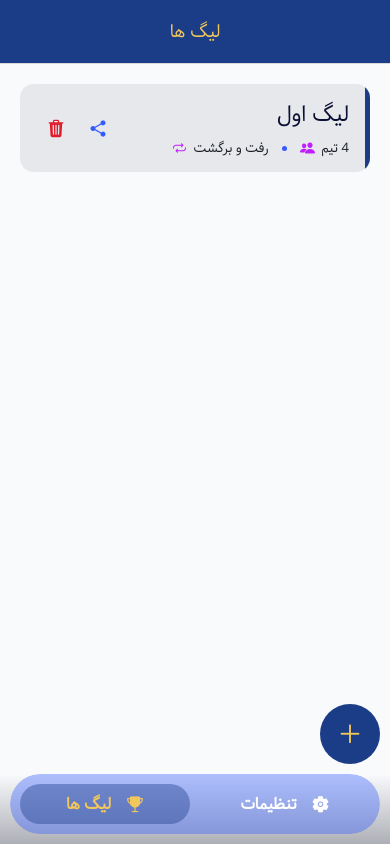
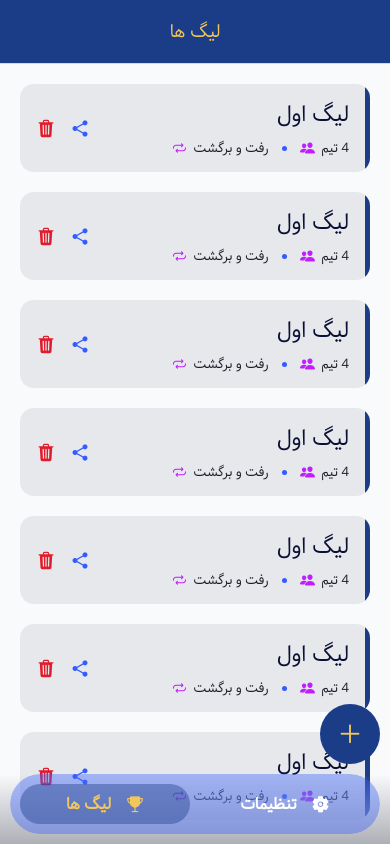
Before and after one commit to hamedghaaderi/League-builder, a React Native app: screen /LeagueList in a window 390 px wide. Built offline with nearby package versions, Linux system fonts and the light colour scheme.

Commit message:
fix: add keyExtractor to flatlist. also fix league item structure & remove pressed styles to handle them later.

```diff
--- a/components/leagues/league-item.js
+++ b/components/leagues/league-item.js
@@ -4,14 +4,10 @@ import { Ionicons } from "@expo/vector-icons";
 
 const LeagueItem = ({ league }) => {
   return (
-    <Pressable
-      style={({ pressed }) => [
-        styles.container,
-        pressed && { transform: [{ scale: 0.98 }], opacity: 0.9 },
-      ]}
-    >
+    <Pressable style={styles.container}>
       <View style={styles.rightBar} />
       <View style={styles.content}>
+        <View style={styles.informations}>
           <Text style={styles.title}>لیگ اول</Text>
           <View style={styles.detailsRow}>
             <View style={styles.detailItem}>
@@ -40,10 +36,6 @@ const LeagueItem = ({ league }) => {
             onPress={(e) => {
               e.stopPropagation();
             }}
-          style={({ pressed }) => [
-            styles.iconButton,
-            pressed && { opacity: 0.5 },
-          ]}
           >
             <Ionicons
               name="share-social"
@@ -55,13 +47,10 @@ const LeagueItem = ({ league }) => {
             onPress={(e) => {
               e.stopPropagation();
             }}
-          style={({ pressed }) => [
-            styles.iconButton,
-            pressed && { opacity: 0.5 },
-          ]}
           >
             <Ionicons name="trash" size={20} color={GlobalStyles.colors.red} />
           </Pressable>
+        </View>
       </View>
     </Pressable>
   );
@@ -84,10 +73,17 @@ const styles = StyleSheet.create({
   },
   content: {
     flex: 1,
+    flexDirection: "row-reverse",
+    gap: 30,
+    alignItems: "center",
     paddingHorizontal: 16,
     paddingVertical: 14,
   },
+  informations: {
+    flex: 1,
+  },
   title: {
+    flex: 1,
     fontFamily: "samim",
     fontSize: 22,
     textAlign: "right",
@@ -120,12 +116,6 @@ const styles = StyleSheet.create({
   actions: {
     flexDirection: "row-reverse",
     alignItems: "center",
-    paddingLeft: 12,
-  },
-  iconButton: {
-    padding: 8,
-    marginLeft: 6,
-    borderRadius: 10,
-    backgroundColor: GlobalStyles.colors.surfaceVariant,
+    gap: 14,
   },
 });
--- a/screens/league-list-screen.js
+++ b/screens/league-list-screen.js
@@ -40,13 +40,14 @@ const LeagueListScreen = () => {
   return (
     <View style={styles.container}>
       <FlatList
-        data={["dfsafdfdf"]}
+        data={["", "", "", "", "", "", ""]}
         showsVerticalScrollIndicator={false}
         contentContainerStyle={styles.content}
         ListFooterComponent={<View style={styles.listFooter} />}
         renderItem={({ item }) => {
           return <LeagueItem league={item} />;
         }}
+        key={(item, index) => index}
       />
       {/* <View style={styles.emptyContainer}>
         <Image
@@ -137,7 +138,7 @@ const styles = StyleSheet.create({
     alignItems: "center",
     justifyContent: "center",
     backgroundColor: GlobalStyles.colors.primary,
-    borderRadius: "100%",
+    borderRadius: 30,
   },
   createButton: {
     position: "absolute",
@@ -147,7 +148,7 @@ const styles = StyleSheet.create({
     justifyContent: "center",
     width: 40,
     height: 40,
-    borderRadius: "100%",
+    borderRadius: 20,
     backgroundColor: GlobalStyles.colors.secondary,
   },
   importButton: {
@@ -158,7 +159,7 @@ const styles = StyleSheet.create({
     justifyContent: "center",
     width: 40,
     height: 40,
-    borderRadius: "100%",
+    borderRadius: 20,
     backgroundColor: GlobalStyles.colors.secondary,
   },
   listFooter: {
```
Lines whose indentation alone changed are shown as unchanged.
